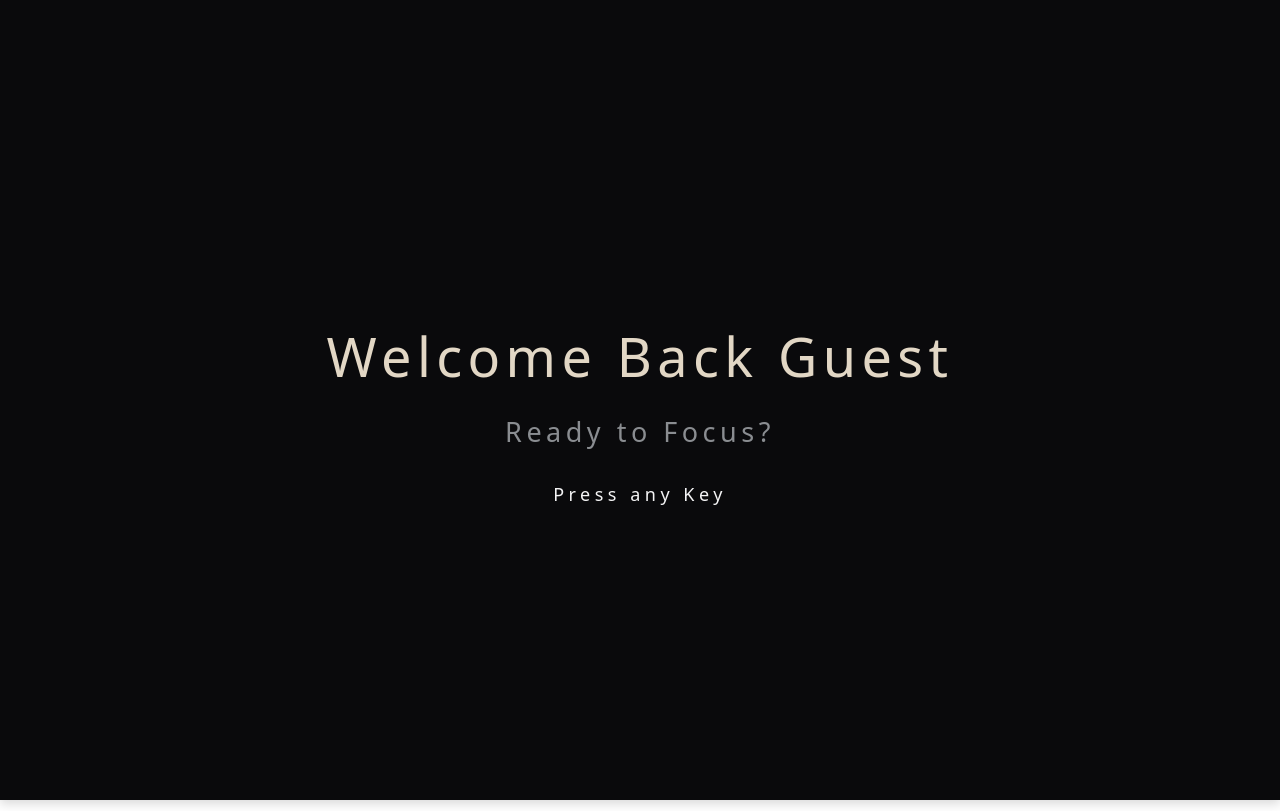
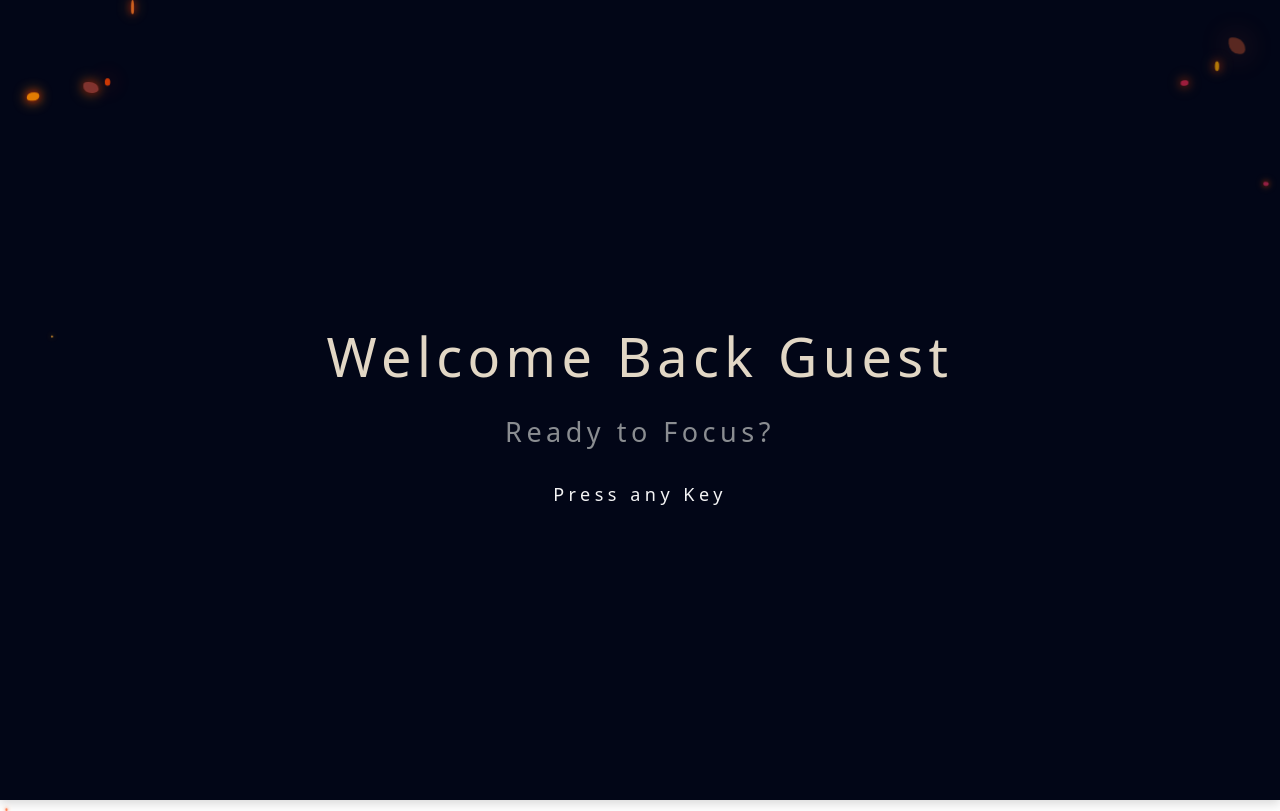
Before and after one commit to FinchDefense/flowstate-app, a React (Vite) app: page / in a window 1280 px wide. Built offline with nearby package versions, Linux system fonts and the light colour scheme.

Commit message:
Add code for embers effect falling from the sky for cinematics effects

```diff
--- a/src/App.css
+++ b/src/App.css
@@ -1,4 +1,5 @@
 :root {
+  --random-color: #
   --bg-color: #0a0a0c;
   --bg-card: #dac3a9;
   --border-color: #ab2a1b;
@@ -103,6 +104,233 @@ body {
   color: #ffffff;
 }
 
+.cinder-container {
+  position: fixed;
+  width: 15vw;
+  height: 100vh;
+  pointer-events: none;
+  z-index: 10;
+  top: 0;
+}
+
+.left-edge { left: 0 }
+.right-edge { right: 0 }
+
+.cinder {
+  position: absolute;
+  background: #ff6a00;
+  border-radius: 50%;
+  opacity: 0;
+  box-shadow: 0 0 8px #ff2a00, 0 0 15px #ffaa00;
+}
+
+.c1 {
+  width: 5px;
+  height: 7px;
+  left: 5%;
+  background: #ff4500;
+  border-radius: 50%;
+  animation:
+    cascade-down 5.5s ease-in infinite,
+    flicker 0.4s ease-in-out infinite alternate;
+}
+
+.c2 {
+  width: 12px;
+  height: 8px;
+  left: 18%;
+  background: #ff8c00;
+  border-radius: 60% 40% 50% 30%;
+  animation:
+    cascade-down 8.2s ease-in infinite 0.7s,
+    flicker 0.7s ease-in-out infinite alternate 0.2s;
+}
+
+.c3 {
+  width: 4px;
+  height: 4px;
+  left: 30%;
+  background: #ffaa33;
+  border-radius: 50%;
+  box-shadow: 0 0 12px #ffaa33;
+  animation:
+    cascade-down 4.3s ease-in infinite 1.5s,
+    flicker 0.3s ease-in-out infinite alternate 0.5s;
+}
+
+.c4 {
+  width: 14px;
+  height: 10px;
+  left: 45%;
+  background: #ff6348;
+  border-radius: 30% 70% 40% 60%;
+  animation:
+    cascade-down 9.7s ease-in infinite 0.3s,
+    flicker 0.9s ease-in-out infinite alternate 0.8s;
+}
+
+.c5 {
+  width: 5px;
+  height: 7px;
+  left: 58%;
+  background: #ff4500;
+  border-radius: 50%;
+  box-shadow: 0 0 20px #ff4500;
+  animation:
+    cascade-down 6.8s ease-in infinite 2.1s,
+    flicker 0.5s ease-in-out infinite alternate 0.3s;
+}
+
+.c6 {
+  width: 3px;
+  height: 15px;
+  left: 72%;
+  background: #ff7722;
+  border-radius: 50% 50% 30% 30%;
+  transform: rotate(45deg);
+  animation:
+    cascade-down 7.5s ease-in infinite 3.2s,
+    flicker 0.6s ease-in-out infinite alternate 0.9s;
+}
+
+.c7 {
+  width: 8px;
+  height: 6px;
+  right: 5%;
+  background: #ff3366;
+  border-radius: 40% 60% 50% 50%;
+  animation:
+    cascade-down 6.2s ease-in infinite 0.5s,
+    flicker 0.5s ease-in-out infinite alternate 0.1s;
+}
+
+.c8 {
+  width: 16px;
+  height: 16px;
+  right: 18%;
+  background: #ff6b35;
+  border-radius: 20% 80% 30% 70%;
+  box-shadow: 0 0 30px #ff6b35;
+  animation:
+    cascade-down 10.5s ease-in infinite 1.2s,
+    flicker 0.8s ease-in-out infinite alternate 0.6s;
+}
+
+.c9 {
+  width: 4px;
+  height: 9px;
+  right: 32%;
+  background: #ffaa00;
+  border-radius: 50%;
+  animation:
+    cascade-down 5.8s ease-in infinite 2.8s,
+    flicker 0.4s ease-in-out infinite alternate 0.4s;
+}
+
+.c10 {
+  width: 7px;
+  height: 5px;
+  right: 48%;
+  background: #ff2d55;
+  border-radius: 50% 30% 50% 30%;
+  animation:
+    cascade-down 8.9s ease-in infinite 0.9s,
+    flicker 0.7s ease-in-out infinite alternate 1.1s;
+}
+
+.c11 {
+  width: 12px;
+  height: 8px;
+  right: 62%;
+  background: #ff7f50;
+  border-radius: 70% 30% 40% 60%;
+  box-shadow: 0 0 18px #ff7f50;
+  animation:
+    cascade-down 7.1s ease-in infinite 4.1s,
+    flicker 0.6s ease-in-out infinite alternate 0.7s;
+}
+
+.c12 {
+  width: 5px;
+  height: 12px;
+  right: 78%;
+  background: #ff5500;
+  border-radius: 30% 30% 50% 50%;
+  transform: rotate(-30deg);
+  animation:
+    cascade-down 9.3s ease-in infinite 3.8s,
+    flicker 0.9s ease-in-out infinite alternate 0.5s;
+}
+
+.c13 {
+  width: 3px;
+  height: 3px;
+  left: 12%;
+  background: #ff8833;
+  border-radius: 50%;
+  animation:
+    cascade-down 6.1s ease-in infinite 0.2s,
+    flicker 0.45s ease-in-out infinite alternate 0.3s;
+}
+
+.c14 {
+  width: 8px;
+  height: 14px;
+  left: 50%;
+  background: #ff4422;
+  border-radius: 40% 60% 30% 70%;
+  animation:
+    cascade-down 8.8s ease-in infinite 1.9s,
+    flicker 0.75s ease-in-out infinite alternate 0.7s;
+}
+
+.c15 {
+  width: 4px;
+  height: 6px;
+  right: 25%;
+  background: #ffcc44;
+  border-radius: 50%;
+  box-shadow: 0 0 10px #ffcc44;
+  animation:
+    cascade-down 5.2s ease-in infinite 3.5s,
+    flicker 0.35s ease-in-out infinite alternate 0.2s;
+}
+
+.c16 {
+  width: 10px;
+  height: 7px;
+  right: 55%;
+  background: #ff5533;
+  border-radius: 30% 70% 50% 50%;
+  animation:
+    cascade-down 9.4s ease-in infinite 2.3s,
+    flicker 0.85s ease-in-out infinite alternate 0.9s;
+}
+
+.c17 {
+  width: 3px;
+  height: 11px;
+  left: 82%;
+  background: #ff9933;
+  border-radius: 50% 50% 20% 20%;
+  transform: rotate(-45deg);
+  animation:
+    cascade-down 7.9s ease-in infinite 0.8s,
+    flicker 0.55s ease-in-out infinite alternate 0.4s;
+}
+
+.c18 {
+  width: 6px;
+  height: 6px;
+  right: 70%;
+  background: #ff2244;
+  border-radius: 50%;
+  box-shadow: 0 0 15px #ff2244;
+  animation:
+    cascade-down 6.7s ease-in infinite 4.2s,
+    flicker 0.65s ease-in-out infinite alternate 1.2s;
+}
+
 @keyframes cinematic-dissolve {
   0% {
     opacity: 0;
@@ -127,7 +355,26 @@ body {
 
   100% {
     opacity: 0;
-    filter: saturate(0) blur (15px);
+    filter: saturate(0) blur(15px);
     transform: scale(1.1) translateY(-15px);
   }
 }
+
+@keyframes cascade-down {
+  0% { transform: translateY(-10vh) scale(0.8); opacity: 0 }
+  10% { transform: translateY(-5vh) scale(0.9); opacity: 0.5}
+  50% { transform: translateY(10vh) scale(1.1); opacity: 0.7}
+  75% { transform: translateY(20vh) scale(0.7); opacity: 1}
+  90% { transform: translateY(35vh) scale(0.5); opacity: 0.4}
+  100% { transform: translateY(105vh) scale(0.4); opacity: 0}
+}
+
+@keyframes flicker {
+  0% { margin-left: 0px; opacity: 0.3; }
+  50% { opacity: 0.9; margin-left: -8px; }
+  100% { margin-left: 0px; opacity: 0.3; }
+}
+
+@keyframes glow-effect {
+  0%
+}
--- a/src/App.tsx
+++ b/src/App.tsx
@@ -47,7 +47,26 @@ export function App() {
   if (isStartingPage) {
     return (
       <div className={`welcome-message ${isExiting ? "exiting" : ""}`}>
+        <div className="cinder-container left-edge">
+          <div className="cinder c1"></div>
+          <div className="cinder c2"></div>
+          <div className="cinder c3"></div>
+          <div className="cinder c4"></div>
+          <div className="cinder c5"></div>
+          <div className="cinder c6"></div>
+        </div>
+
         <div className="main-intro">Welcome Back {displayName || "Guest"}</div>
+
+        <div className="cinder-container right-edge">
+          <div className="cinder c7"></div>
+          <div className="cinder c8"></div>
+          <div className="cinder c9"></div>
+          <div className="cinder c10"></div>
+          <div className="cinder c11"></div>
+          <div className="cinder c12"></div>
+        </div>
+
         <div className="sub-intro">Ready to Focus?</div>
         <div className="press-any-key">Press any Key</div>
       </div>
```
